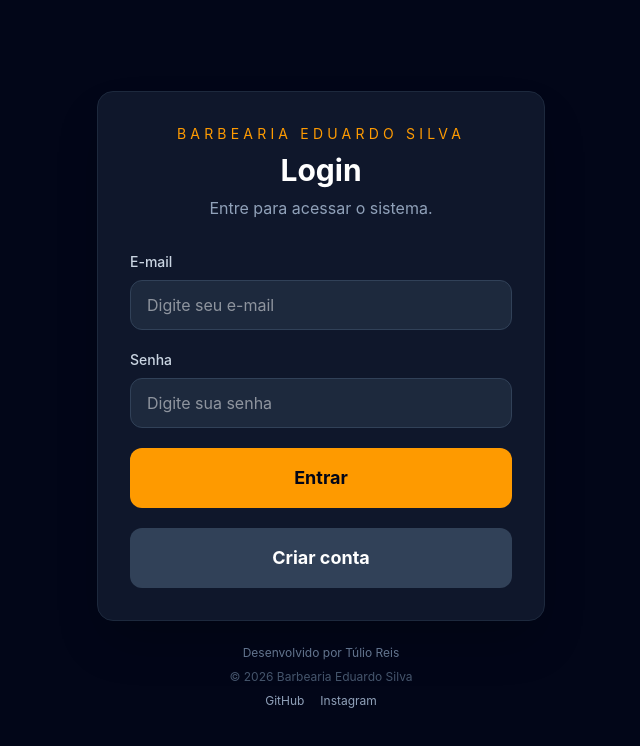
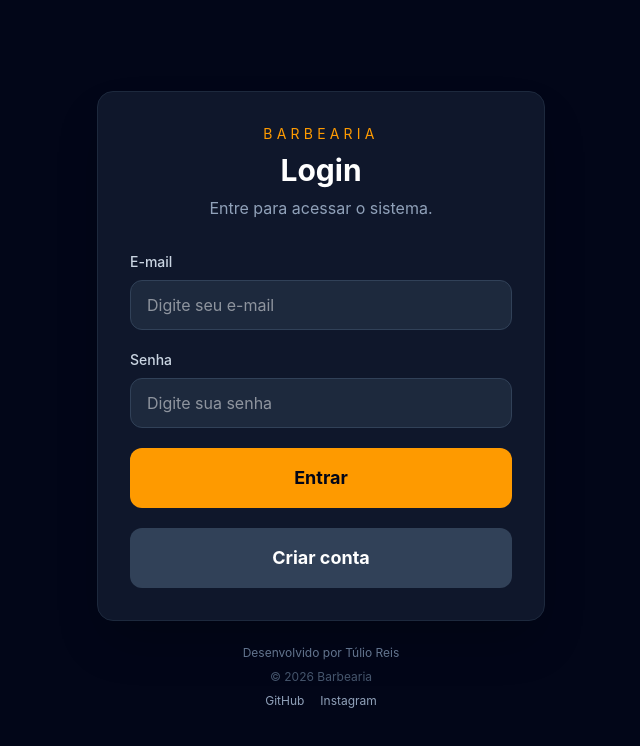
Before and after one commit to txlio/barbearia-web, a React (Vite) app: page / in a window 1280 px wide. Shown: the top 746 px of the page, without its empty margins (319-959 px from the left). Built offline with nearby package versions, Linux system fonts and the light colour scheme.

Commit message:
atualizao da nova tela do sistema

```diff
--- a/src/pages/Login.jsx
+++ b/src/pages/Login.jsx
@@ -45,7 +45,7 @@ function Login({ onLogin }) {
         <div className="rounded-2xl border border-slate-800 bg-slate-900 p-8 shadow-2xl">
           <div className="mb-8 text-center">
             <p className="mb-2 text-sm uppercase tracking-[0.3em] text-amber-500">
-              Barbearia Eduardo Silva
+              Barbearia
             </p>
             <h1 className="text-3xl font-bold">Login</h1>
             <p className="mt-2 text-slate-400">
@@ -108,7 +108,7 @@ function Login({ onLogin }) {
           <p>Desenvolvido por Túlio Reis</p>
 
           <p className="text-slate-600">
-            © 2026 Barbearia Eduardo Silva
+            © 2026 Barbearia
           </p>
 
           <div className="flex justify-center gap-4 text-slate-400">
```
